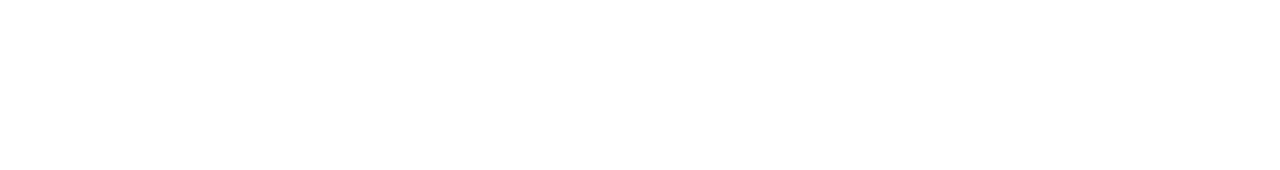
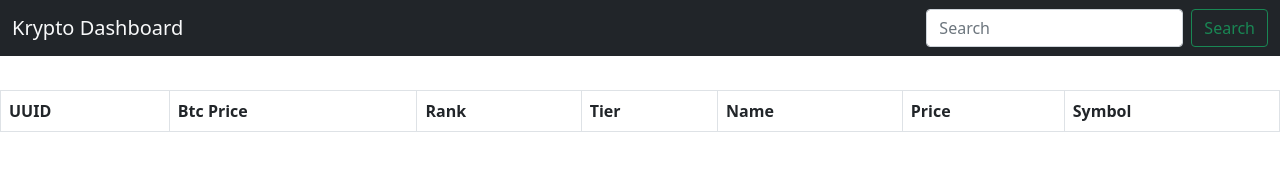
Before and after one commit to GeekyNess/Cryptocurrencies-ranking, a plain HTML site: page index.html in a window 1280 px wide. Drawn offline with nearby package versions, Linux system fonts and the light colour scheme.

Commit message:
Update index.html

```diff
--- a/index.html
+++ b/index.html
@@ -1,3 +1,4 @@
+
 <!DOCTYPE html>
 <html lang="en">
 <head>
@@ -10,3 +11,34 @@
   <title>Document</title>
 </head>
 <body>
+
+  <nav class="navbar fixed-top navbar-light bg-dark">
+    <div class="container-fluid">
+      <a class="navbar-brand text-light">Krypto Dashboard</a>
+      <form class="d-flex">
+        <input class="form-control me-2" type="search" placeholder="Search" aria-label="Search">
+        <button class="btn btn-outline-success" type="submit">Search</button>
+      </form>
+    </div>
+  </nav>
+
+
+  <table class="table table-bordered" style="margin-top: 90px" >
+    <thead>
+      <tr>
+        <th scope="col">UUID</th>
+        <th scope="col">Btc Price</th>
+        <th scope="col">Rank</th>
+        <th scope="col">Tier</th>
+        <th scope="col">Name</th>
+        <th scope="col">Price</th>
+        <th scope="col">Symbol</th>
+
+      </tr>
+    </thead>
+    <tbody id="data">
+    </tbody>
+  </table>
+  <script src="app.js"></script>
+</body>
+</html>
```
